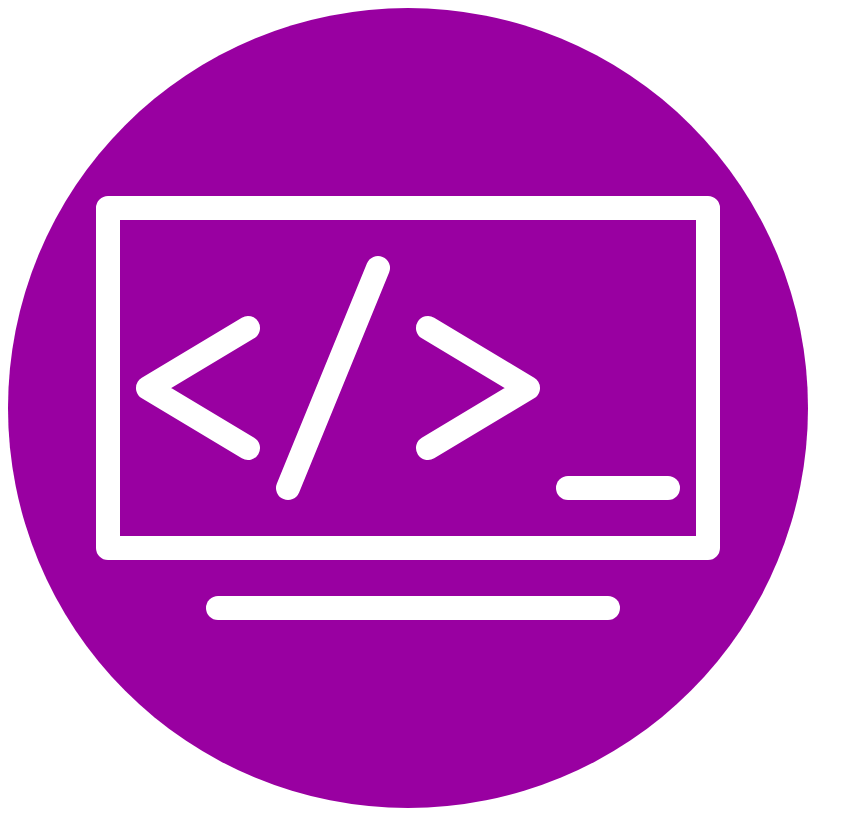
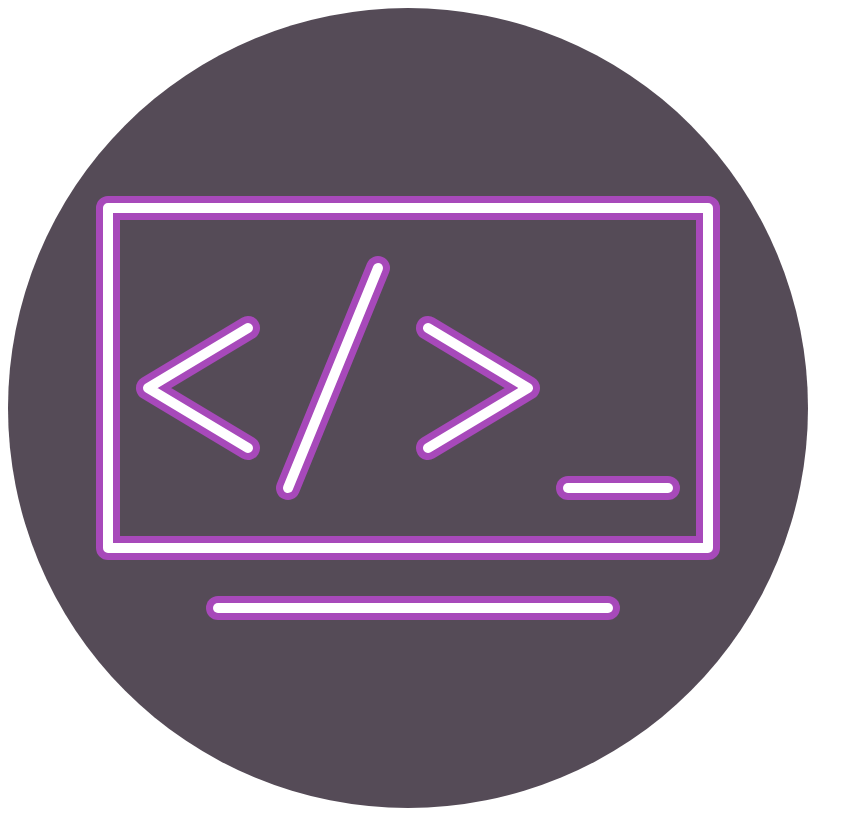
Before and after one commit to cgrundman/svg-logos, a plain HTML site: page Logos/programming.html in a window 1280 px wide. Shown: the whole page, without its empty margins (0-863 px from the left). Drawn offline with Linux system fonts and the light colour scheme.

Commit message:
Update programming.html

```diff
--- a/Logos/programming.html
+++ b/Logos/programming.html
@@ -3,17 +3,24 @@
   <svg width="800px" height="800px" viewBox="0 0 400 400">
     <g>
       <g>
-        <circle id="background" cx="200" cy="200" r="200" fill="#9900a1" />
+        <circle id="background" cx="200" cy="200" r="200" fill="#554b57" />
       </g>
     </g>
     <g>
       <g>
-        <polyline points="50 270 50 100 350 100 350 270 50 270" stroke="white" fill="transparent" stroke-width="12" stroke-linecap="round" stroke-linejoin="round" />
-        <polyline points="105 300 300 300 " stroke="white" fill="transparent" stroke-width="12" stroke-linecap="round" stroke-linejoin="round" />
-        <polyline points="280 240 330 240 " stroke="white" fill="transparent" stroke-width="12" stroke-linecap="round" stroke-linejoin="round" />
-        <polyline points="120 220 70 190 120 160" stroke="white" fill="transparent" stroke-width="12" stroke-linecap="round" stroke-linejoin="round" />
-        <polyline points="140 240 185 130" stroke="white" fill="transparent" stroke-width="12" stroke-linecap="round" stroke-linejoin="round" />
-        <polyline points="210 220 260 190 210 160" stroke="white" fill="transparent" stroke-width="12" stroke-linecap="round" stroke-linejoin="round" />
+        <polyline points="50 270 50 100 350 100 350 270 50 270" stroke="#a749ba" fill="transparent" stroke-width="12" stroke-linecap="round" stroke-linejoin="round" />
+        <polyline points="105 300 300 300 " stroke="#a749ba" fill="transparent" stroke-width="12" stroke-linecap="round" stroke-linejoin="round" />
+        <polyline points="280 240 330 240 " stroke="#a749ba" fill="transparent" stroke-width="12" stroke-linecap="round" stroke-linejoin="round" />
+        <polyline points="120 220 70 190 120 160" stroke="#a749ba" fill="transparent" stroke-width="12" stroke-linecap="round" stroke-linejoin="round" />
+        <polyline points="140 240 185 130" stroke="#a749ba" fill="transparent" stroke-width="12" stroke-linecap="round" stroke-linejoin="round" />
+        <polyline points="210 220 260 190 210 160" stroke="#a749ba" fill="transparent" stroke-width="12" stroke-linecap="round" stroke-linejoin="round" />
+
+        <polyline points="50 270 50 100 350 100 350 270 50 270" stroke="white" fill="transparent" stroke-width="5" stroke-linecap="round" stroke-linejoin="round" />
+        <polyline points="105 300 300 300 " stroke="white" fill="transparent" stroke-width="5" stroke-linecap="round" stroke-linejoin="round" />
+        <polyline points="280 240 330 240 " stroke="white" fill="transparent" stroke-width="5" stroke-linecap="round" stroke-linejoin="round" />
+        <polyline points="120 220 70 190 120 160" stroke="white" fill="transparent" stroke-width="5" stroke-linecap="round" stroke-linejoin="round" />
+        <polyline points="140 240 185 130" stroke="white" fill="transparent" stroke-width="5" stroke-linecap="round" stroke-linejoin="round" />
+        <polyline points="210 220 260 190 210 160" stroke="white" fill="transparent" stroke-width="5" stroke-linecap="round" stroke-linejoin="round" />
       </g>
     </g>
   </svg>
```
